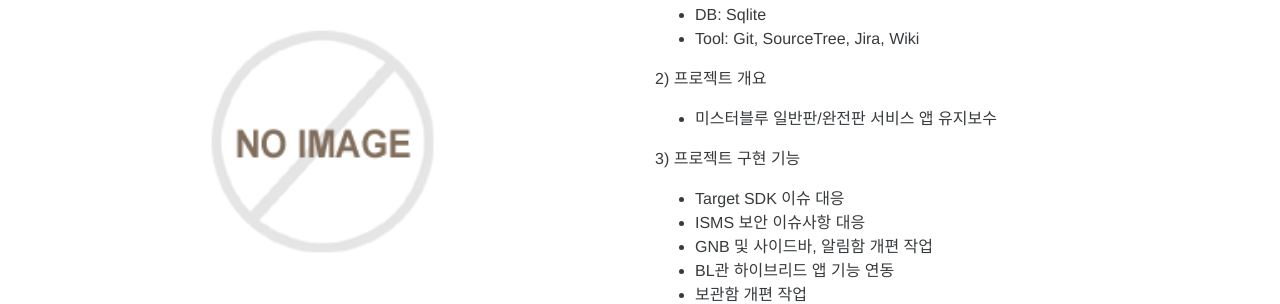
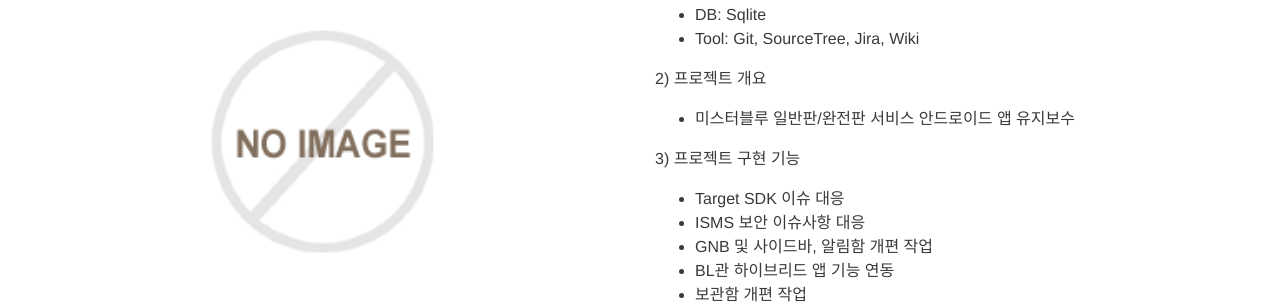
Before and after one commit to khj0704/khj0704.github.io, a Jekyll site: the page built from _posts/2020-12-13-portfolio21.md, in a window 1280 px wide. Shown: the part 427-731 px from the top of the page. Built offline with Jekyll 4.4.1, drawn with Linux system fonts in a browser that asks for light colours; nearby versions of some CDN libraries.

Commit message:
Update 2020-12-13-portfolio21.md
제목 수정

```diff
--- a/_posts/2020-12-13-portfolio21.md
+++ b/_posts/2020-12-13-portfolio21.md
@@ -16,7 +16,7 @@ image: no_image_reason.png
  - Tool: Git, SourceTree, Jira, Wiki
 
 2) 프로젝트 개요
- - 미스터블루 일반판/완전판 서비스 앱 유지보수
+ - 미스터블루 일반판/완전판 서비스 안드로이드 앱 유지보수
 
 3) 프로젝트 구현 기능
  - Target SDK 이슈 대응
```
Also changed, not shown: other parts of _posts/2020-12-13-portfolio21.md (+1 -1 lines).
